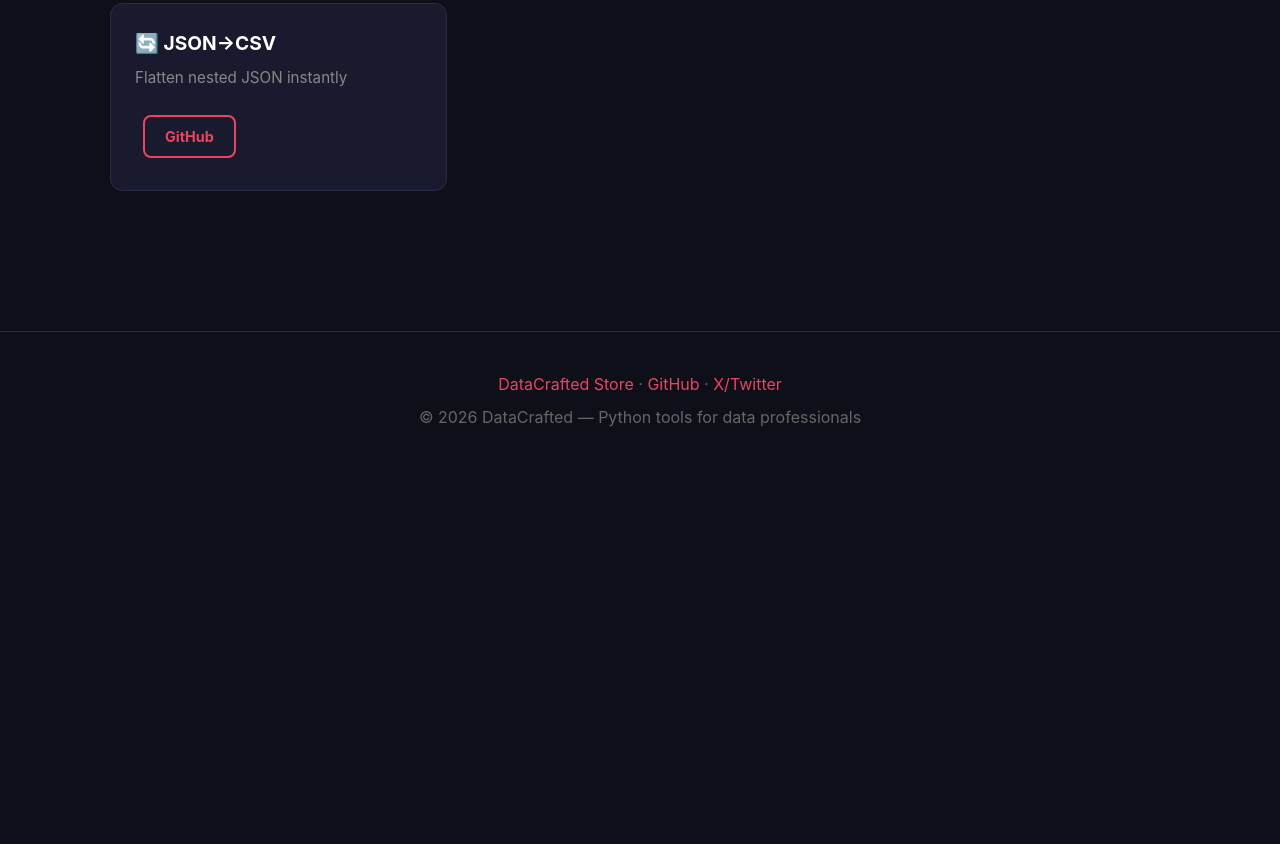
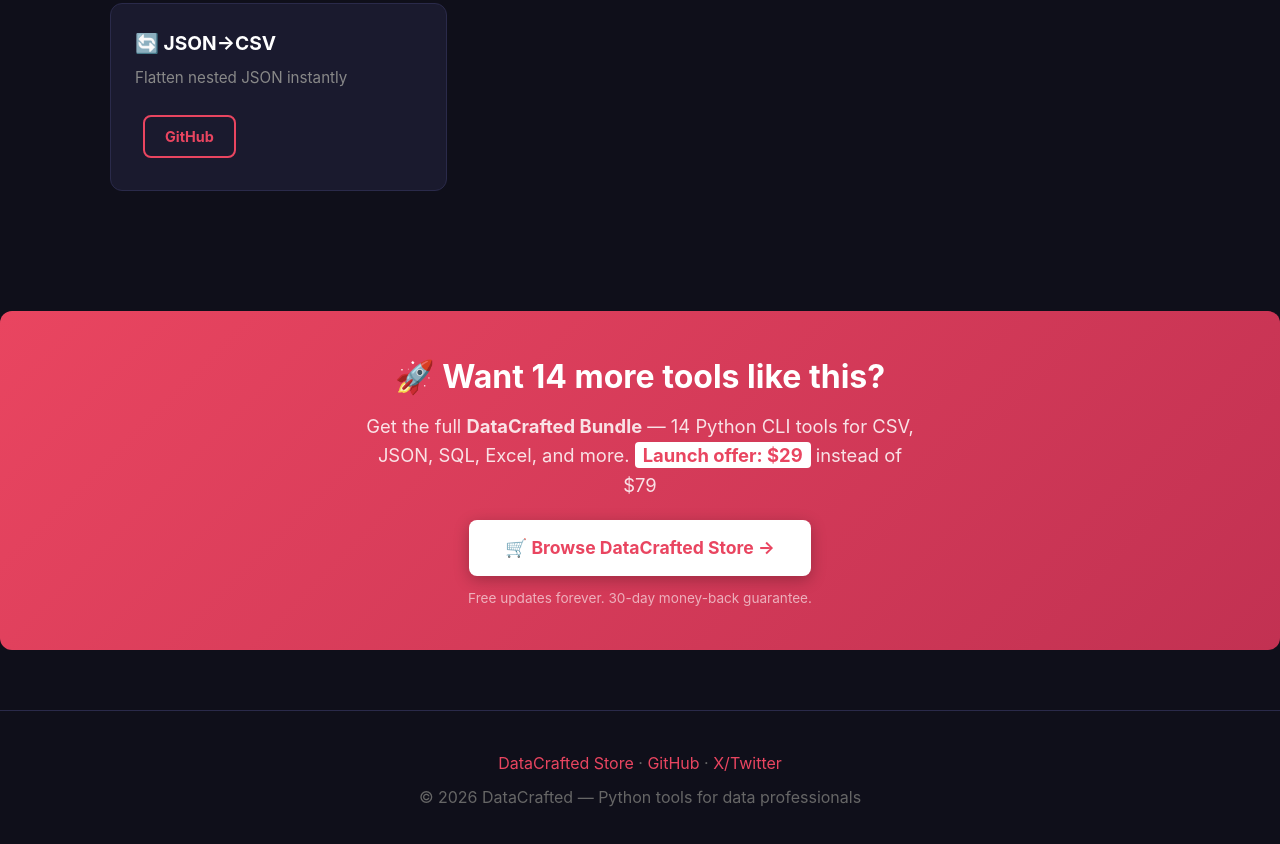
Before and after one commit to Matthieu-Lebas/csv-analyzer-lite, a plain HTML site: page index.html in a window 1280 px wide. Shown: the part 3164-4008 px from the top of the page. Before the commit the page ends 3635 px from the top, so only its background shows below. Drawn offline with Linux system fonts and the light colour scheme.

Commit message:
Add CTA + store link for DataCrafted bundle

```diff
--- a/index.html
+++ b/index.html
@@ -155,6 +155,13 @@
 </div>
 </div>
 
+<div class="cta-section" style="background:linear-gradient(135deg,#e94560,#c23152);padding:40px 20px;text-align:center;border-radius:12px;margin:40px 0">
+    <h2 style="color:#fff;margin:0 0 10px">🚀 Want 14 more tools like this?</h2>
+    <p style="color:rgba(255,255,255,.85);font-size:1.15em;max-width:550px;margin:0 auto 20px">Get the full <strong>DataCrafted Bundle</strong> — 14 Python CLI tools for CSV, JSON, SQL, Excel, and more. <span style="background:#fff;color:#e94560;padding:2px 8px;border-radius:4px;font-weight:700">Launch offer: $29</span> instead of $79</p>
+    <a href="https://payhip.com/DataCrafted" style="display:inline-block;background:#fff;color:#e94560;padding:14px 36px;border-radius:8px;font-weight:700;font-size:1.1em;text-decoration:none;box-shadow:0 4px 15px rgba(0,0,0,.25)">🛒 Browse DataCrafted Store →</a>
+    <p style="color:rgba(255,255,255,.6);font-size:.85em;margin-top:12px">Free updates forever. 30-day money-back guarantee.</p>
+</div>
+
 <footer class="footer">
 <p><a href="https://payhip.com/DataCrafted">DataCrafted Store</a> · <a href="https://github.com/Matthieu-Lebas/csv-analyzer-lite">GitHub</a> · <a href="https://x.com/Matthieu_AI">X/Twitter</a></p>
 <p style="margin-top:8px">© 2026 DataCrafted — Python tools for data professionals</p>
```
